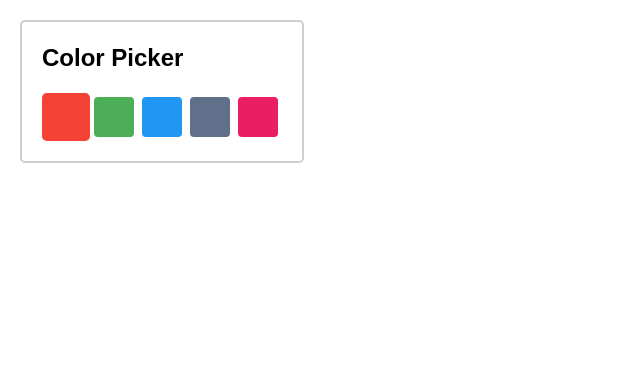
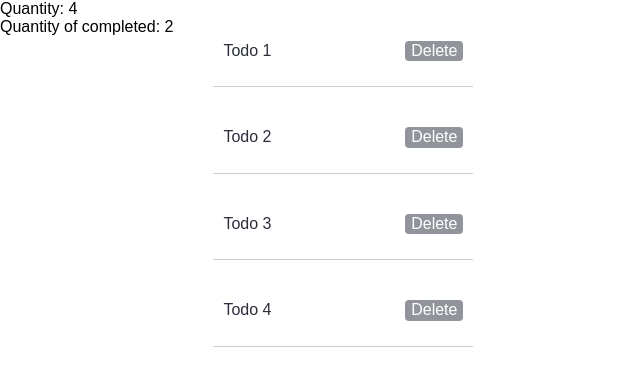
Before and after one commit to Yevheniia30/goit-react-test, a React (Create React App) app: page / in a window 1280 px wide. Shown: the top 386 px of the page, without its empty margins (0-640 px from the left). Built offline with nearby package versions, Linux system fonts and the light colour scheme.

Commit message:
todoList

```diff
--- a/src/App.js
+++ b/src/App.js
@@ -1,29 +1,60 @@
 // import Navigation from "./components/Navigation";
+import React, { Component } from "react";
 import "./components/app.style.css";
 // import Content from "./components/Content";
-import ColorPicker from "./components/ColorPicker";
+// import ColorPicker from "./components/ColorPicker";
 // import Counter from "./components/Counter/Counter";
 // import DropDown from "./components/DropDown/DropDown";
+import Todolist from "./components/TodoList";
 
-const colorPickerOptions = [
-  { label: "red", color: "#F44336" },
-  { label: "green", color: "#4CAF58" },
-  { label: "blue", color: "#2196F3" },
-  { label: "gray", color: "#60708B" },
-  { label: "pink", color: "#E91E63" },
-];
+// const colorPickerOptions = [
+//   { label: "red", color: "#F44336" },
+//   { label: "green", color: "#4CAF58" },
+//   { label: "blue", color: "#2196F3" },
+//   { label: "gray", color: "#60708B" },
+//   { label: "pink", color: "#E91E63" },
+// ];
 
-const App = () => {
+class App extends Component {
+  state = {
+    todos: [
+      { id: "id-1", text: "Todo 1", completed: false },
+      { id: "id-2", text: "Todo 2", completed: true },
+      { id: "id-3", text: "Todo 3", completed: false },
+      { id: "id-4", text: "Todo 4", completed: true },
+    ],
+  };
+
+  deleteTodo = (todoId) => {
+    this.setState((prevState) => ({
+      todos: prevState.todos.filter((todo) => todo.id !== todoId),
+    }));
+  };
+
+  render() {
+    const { todos } = this.state;
+
+    const completedTodos = todos.filter((todo) => todo.completed);
+
     return (
       <div className="app">
         {/* <h1>Состояние компонента</h1> */}
         {/* <Navigation />
       <Content /> */}
-      <ColorPicker options={colorPickerOptions} />
+        {/* <ColorPicker options={colorPickerOptions} /> */}
         {/* <Counter initialValue={10} /> */}
         {/* <DropDown /> */}
+
+        <div>
+          <span>Quantity: {todos.length}</span>
+          <br />
+          <span>Quantity of completed: {completedTodos.length}</span>
+        </div>
+
+        <Todolist todos={todos} onDeleteTodo={this.deleteTodo} />
       </div>
     );
-};
+  }
+}
 
 export default App;
--- a/src/components/ColorPicker/index.jsx
+++ b/src/components/ColorPicker/index.jsx
@@ -11,11 +11,16 @@ class ColorPicker extends Component {
   };
 
   render() {
+    const { activeOptionIdx } = this.state;
+    const { options } = this.props;
+    const { label } = options[activeOptionIdx];
+
     return (
       <div className={s.ColorPicker}>
         <h2 className={s.title}>Color Picker</h2>
+        <p>Choosed color:{label}</p>
         <div>
-          {this.props.options.map(({ label, color }, index) => {
+          {options.map(({ label, color }, index) => {
             // const optionClasses = ["{s.button}"];
             // if (index === this.state.activeOptionIdx) {
             // optionClasses.push("{s.active}");
@@ -25,9 +30,7 @@ class ColorPicker extends Component {
               <button
                 key={label}
                 className={
-                  s.button +
-                  " " +
-                  (index === this.state.activeOptionIdx && s.active)
+                  s.button + " " + (index === activeOptionIdx && s.active)
                 }
                 style={{ backgroundColor: color }}
                 onClick={() => this.setActiveIdx(index)}
--- a/src/components/Counter/Counter.jsx
+++ b/src/components/Counter/Counter.jsx
@@ -48,9 +48,11 @@ class Counter extends Component {
   };
 
   render() {
+    const { value } = this.state;
+
     return (
       <div className="Counter">
-        <span className="Counter__value">{this.state.value}</span>
+        <span className="Counter__value">{value}</span>
         <Controls
           onIncrement={this.handleIncrement}
           onDecrement={this.handleDecrement}
--- a/src/components/DropDown/DropDown.jsx
+++ b/src/components/DropDown/DropDown.jsx
@@ -22,6 +22,8 @@ class DropDown extends Component {
   //   };
 
   render() {
+    const { visible } = this.state;
+
     return (
       <div className={s.DropDown}>
         {/* вместо двух кнопок делаем одну */}
@@ -32,7 +34,7 @@ class DropDown extends Component {
           onMouseOver={this.toggle}
           onMouseLeave={this.toggle}
         >
-          {this.state.visible ? "HIDE" : "SHOW"}
+          {visible ? "HIDE" : "SHOW"}
         </button>
         {/* <button className={s.button} onClick={this.show}>
           SHOW
@@ -41,7 +43,7 @@ class DropDown extends Component {
           HIDE
         </button> */}
 
-        {this.state.visible && <div className={s.menu}>Menu</div>}
+        {visible && <div className={s.menu}>Menu</div>}
       </div>
     );
   }
--- /dev/null
+++ b/src/components/TodoList/TodoList.jsx
@@ -0,0 +1,22 @@
+import s from "./TodoList.module.css";
+
+const TodoList = ({ todos, onDeleteTodo }) => {
+  return (
+    <ul className={s.list}>
+      {todos.map(({ id, text }) => (
+        <li className={s.item} key={id}>
+          <p className={s.text}>{text}</p>
+          <button
+            type="button"
+            className={s.button}
+            onClick={() => onDeleteTodo(id)}
+          >
+            Delete
+          </button>
+        </li>
+      ))}
+    </ul>
+  );
+};
+
+export default TodoList;
--- /dev/null
+++ b/src/components/TodoList/TodoList.module.css
@@ -0,0 +1,22 @@
+.list {
+  width: 300px;
+}
+
+.item {
+  display: flex;
+  align-items: center;
+  justify-content: space-between;
+  margin-bottom: 15px;
+  padding: 10px;
+  border-bottom: 1px solid #cecece;
+}
+.text {
+  margin-right: 20px;
+  color: #2c2f3b;
+}
+.button {
+  color: #ffffff;
+  background-color: #92949c;
+  border-radius: 4px;
+  border: none;
+}
--- /dev/null
+++ b/src/components/TodoList/index.jsx
@@ -0,0 +1 @@
+export { default } from "./TodoList";
```
Lines whose indentation alone changed are shown as unchanged.
